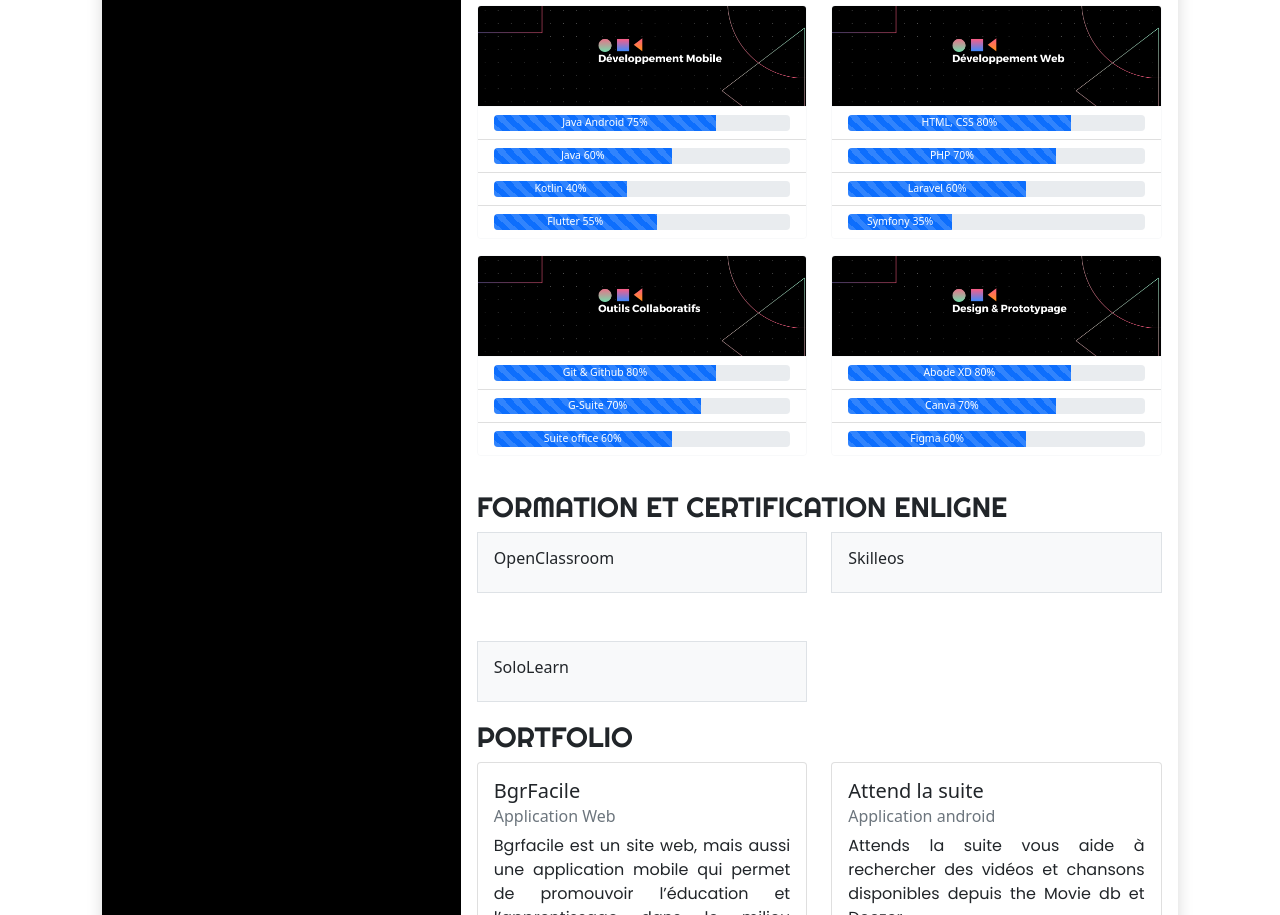
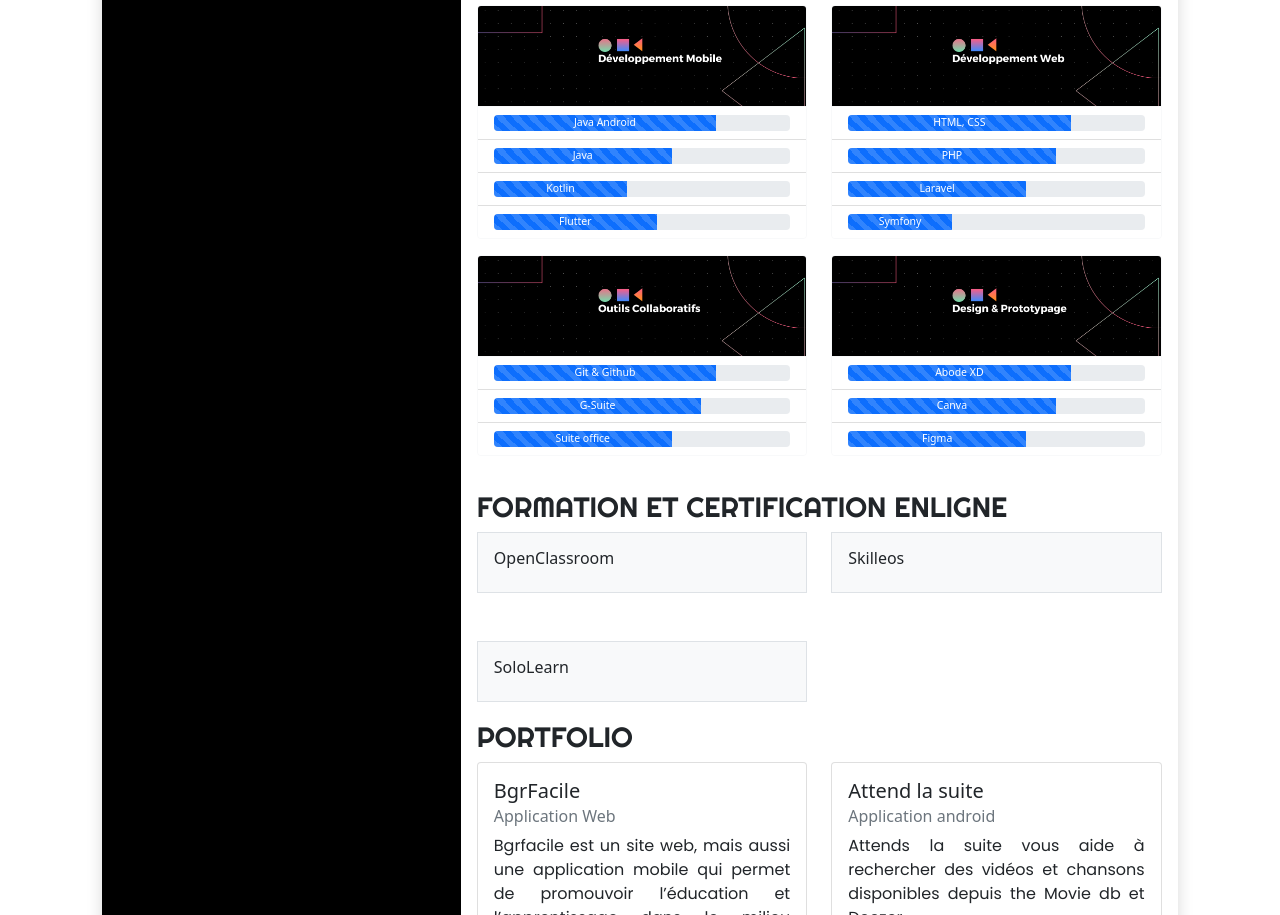
Before and after one commit to StyveLioumba/mon_site_web, a plain HTML site: page index.html in a window 1280 px wide. Shown: the part 806-1721 px from the top of the page. Drawn offline with nearby package versions, Linux system fonts and the light colour scheme.

Commit message:
suppression des pourcentages dans la progression des competences

```diff
--- a/index.html
+++ b/index.html
@@ -111,22 +111,22 @@
                                 <ul class="list-group list-group-flush">
                                     <li class="list-group-item">
                                         <div class="progress">
-                                            <div class="progress-bar progress-bar-striped progress-bar-animated" role="progressbar" aria-valuenow="75" aria-valuemin="0" aria-valuemax="100" style="width: 75%"> <small>Java Android 75%</small></div>
+                                            <div class="progress-bar progress-bar-striped progress-bar-animated" role="progressbar" aria-valuenow="75" aria-valuemin="0" aria-valuemax="100" style="width: 75%"> <small>Java Android</small></div>
                                         </div>
                                     </li>
                                     <li class="list-group-item">
                                         <div class="progress">
-                                            <div class="progress-bar progress-bar-striped progress-bar-animated" role="progressbar" aria-valuenow="60" aria-valuemin="0" aria-valuemax="100" style="width: 60%"> <small>Java 60%</small></div>
+                                            <div class="progress-bar progress-bar-striped progress-bar-animated" role="progressbar" aria-valuenow="60" aria-valuemin="0" aria-valuemax="100" style="width: 60%"> <small>Java</small></div>
                                         </div>
                                     </li>
                                     <li class="list-group-item">
                                         <div class="progress">
-                                            <div class="progress-bar progress-bar-striped progress-bar-animated" role="progressbar" aria-valuenow="45" aria-valuemin="0" aria-valuemax="100" style="width: 45%"> <small>Kotlin 40%</small></div>
+                                            <div class="progress-bar progress-bar-striped progress-bar-animated" role="progressbar" aria-valuenow="45" aria-valuemin="0" aria-valuemax="100" style="width: 45%"> <small>Kotlin</small></div>
                                         </div>
                                     </li>
                                     <li class="list-group-item">
                                         <div class="progress">
-                                            <div class="progress-bar progress-bar-striped progress-bar-animated" role="progressbar" aria-valuenow="55" aria-valuemin="0" aria-valuemax="100" style="width: 55%"> <small>Flutter 55%</small></div>
+                                            <div class="progress-bar progress-bar-striped progress-bar-animated" role="progressbar" aria-valuenow="55" aria-valuemin="0" aria-valuemax="100" style="width: 55%"> <small>Flutter</small></div>
                                         </div>
                                     </li>
                                 </ul>
@@ -139,22 +139,22 @@
                             <ul class="list-group list-group-flush">
                                 <li class="list-group-item">
                                     <div class="progress">
-                                        <div class="progress-bar progress-bar-striped progress-bar-animated" role="progressbar" aria-valuenow="75" aria-valuemin="0" aria-valuemax="100" style="width: 75%"> <small>HTML, CSS 80%</small></div>
+                                        <div class="progress-bar progress-bar-striped progress-bar-animated" role="progressbar" aria-valuenow="75" aria-valuemin="0" aria-valuemax="100" style="width: 75%"> <small>HTML, CSS</small></div>
                                     </div>
                                 </li>
                                 <li class="list-group-item">
                                     <div class="progress">
-                                        <div class="progress-bar progress-bar-striped progress-bar-animated" role="progressbar" aria-valuenow="70" aria-valuemin="0" aria-valuemax="100" style="width: 70%"> <small>PHP 70%</small></div>
+                                        <div class="progress-bar progress-bar-striped progress-bar-animated" role="progressbar" aria-valuenow="70" aria-valuemin="0" aria-valuemax="100" style="width: 70%"> <small>PHP</small></div>
                                     </div>
                                 </li>
                                 <li class="list-group-item">
                                     <div class="progress">
-                                        <div class="progress-bar progress-bar-striped progress-bar-animated" role="progressbar" aria-valuenow="60" aria-valuemin="0" aria-valuemax="100" style="width: 60%"> <small>Laravel 60%</small></div>
+                                        <div class="progress-bar progress-bar-striped progress-bar-animated" role="progressbar" aria-valuenow="60" aria-valuemin="0" aria-valuemax="100" style="width: 60%"> <small>Laravel</small></div>
                                     </div>
                                 </li>
                                 <li class="list-group-item">
                                     <div class="progress">
-                                        <div class="progress-bar progress-bar-striped progress-bar-animated" role="progressbar" aria-valuenow="35" aria-valuemin="0" aria-valuemax="100" style="width: 35%"> <small>Symfony 35%</small></div>
+                                        <div class="progress-bar progress-bar-striped progress-bar-animated" role="progressbar" aria-valuenow="35" aria-valuemin="0" aria-valuemax="100" style="width: 35%"> <small>Symfony</small></div>
                                     </div>
                                 </li>
                             </ul>
@@ -167,17 +167,17 @@
                             <ul class="list-group list-group-flush">
                                 <li class="list-group-item">
                                     <div class="progress">
-                                        <div class="progress-bar progress-bar-striped progress-bar-animated" role="progressbar" aria-valuenow="75" aria-valuemin="0" aria-valuemax="100" style="width: 75%"> <small>Git & Github 80%</small></div>
+                                        <div class="progress-bar progress-bar-striped progress-bar-animated" role="progressbar" aria-valuenow="75" aria-valuemin="0" aria-valuemax="100" style="width: 75%"> <small>Git & Github</small></div>
                                     </div>
                                 </li>
                                 <li class="list-group-item">
                                     <div class="progress">
-                                        <div class="progress-bar progress-bar-striped progress-bar-animated" role="progressbar" aria-valuenow="70" aria-valuemin="0" aria-valuemax="100" style="width: 70%"> <small>G-Suite 70%</small></div>
+                                        <div class="progress-bar progress-bar-striped progress-bar-animated" role="progressbar" aria-valuenow="70" aria-valuemin="0" aria-valuemax="100" style="width: 70%"> <small>G-Suite</small></div>
                                     </div>
                                 </li>
                                 <li class="list-group-item">
                                     <div class="progress">
-                                        <div class="progress-bar progress-bar-striped progress-bar-animated" role="progressbar" aria-valuenow="60" aria-valuemin="0" aria-valuemax="100" style="width: 60%"> <small>Suite office 60%</small></div>
+                                        <div class="progress-bar progress-bar-striped progress-bar-animated" role="progressbar" aria-valuenow="60" aria-valuemin="0" aria-valuemax="100" style="width: 60%"> <small>Suite office</small></div>
                                     </div>
                                 </li>
                             </ul>
@@ -190,17 +190,17 @@
                             <ul class="list-group list-group-flush">
                                 <li class="list-group-item">
                                     <div class="progress">
-                                        <div class="progress-bar progress-bar-striped progress-bar-animated" role="progressbar" aria-valuenow="75" aria-valuemin="0" aria-valuemax="100" style="width: 75%"> <small>Abode XD 80%</small></div>
+                                        <div class="progress-bar progress-bar-striped progress-bar-animated" role="progressbar" aria-valuenow="75" aria-valuemin="0" aria-valuemax="100" style="width: 75%"> <small>Abode XD</small></div>
                                     </div>
                                 </li>
                                 <li class="list-group-item">
                                     <div class="progress">
-                                        <div class="progress-bar progress-bar-striped progress-bar-animated" role="progressbar" aria-valuenow="70" aria-valuemin="0" aria-valuemax="100" style="width: 70%"> <small>Canva 70%</small></div>
+                                        <div class="progress-bar progress-bar-striped progress-bar-animated" role="progressbar" aria-valuenow="70" aria-valuemin="0" aria-valuemax="100" style="width: 70%"> <small>Canva</small></div>
                                     </div>
                                 </li>
                                 <li class="list-group-item">
                                     <div class="progress">
-                                        <div class="progress-bar progress-bar-striped progress-bar-animated" role="progressbar" aria-valuenow="60" aria-valuemin="0" aria-valuemax="100" style="width: 60%"> <small>Figma 60%</small></div>
+                                        <div class="progress-bar progress-bar-striped progress-bar-animated" role="progressbar" aria-valuenow="60" aria-valuemin="0" aria-valuemax="100" style="width: 60%"> <small>Figma</small></div>
                                     </div>
                                 </li>
                             </ul>
```
